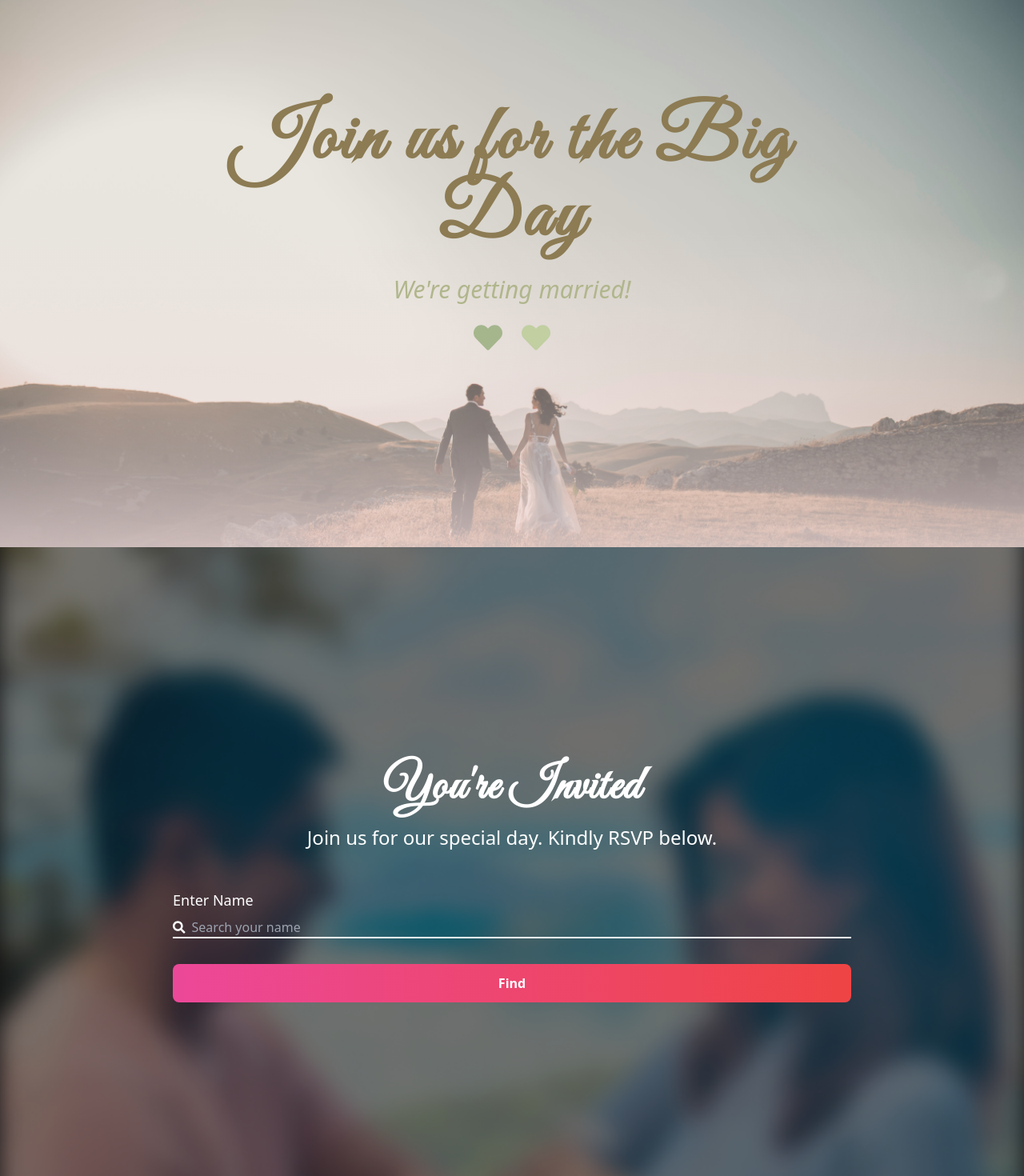
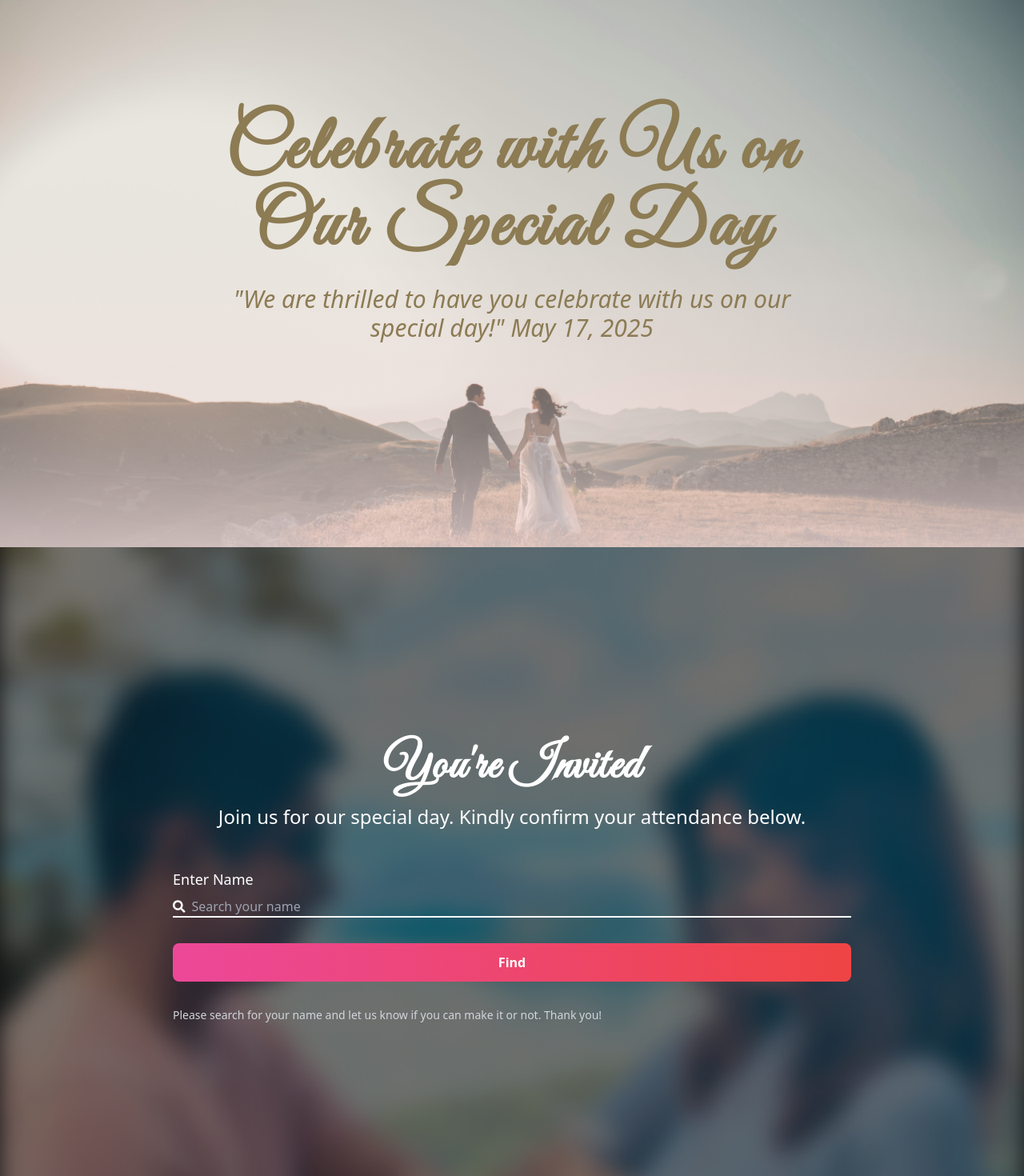
Before and after one commit to Ccode25/Wedding-RSVP, a React (Vite) app in the folder client/: page / in a window 1280 px wide. Shown: the part 200-1670 px from the top of the page at 80% size. Built offline with nearby package versions, Linux system fonts and the light colour scheme.

Commit message:
update client design

```diff
--- a/client/src/components/RsvpHeader.jsx
+++ b/client/src/components/RsvpHeader.jsx
@@ -1,4 +1,4 @@
-import React from 'react'
+import React from "react";
 
 const RsvpHeader = () => {
   return (
@@ -8,10 +8,10 @@ const RsvpHeader = () => {
         You're Invited
       </h1>
       <p className="text-lg md:text-2xl mt-4">
-            Join us for our special day. Kindly RSVP below.
+        Join us for our special day. Kindly confirm your attendance below.
       </p>
     </div>
-  )
-}
+  );
+};
 
-export default RsvpHeader
+export default RsvpHeader;
--- a/client/src/sections/Hero.jsx
+++ b/client/src/sections/Hero.jsx
@@ -18,19 +18,20 @@ const Hero = () => {
         <div className="space-y-6 max-w-3xl">
           {/* Heading with Calligraphy Font */}
           <h1 className="text-6xl sm:text-7xl lg:text-8xl font-extrabold font-greatVibes tracking-wider leading-tight mb-4 text-[#8c7b53]">
-            Join us for the Big Day
+            Celebrate with Us on Our Special Day
           </h1>
 
           {/* Subheading with Elegant Font */}
-          <p className="text-xl sm:text-2xl md:text-3xl italic text-[#b0b68c]">
-            We're getting married!
+          <p className="text-xl sm:text-2xl md:text-3xl italic text-[#8c7b53] font-sans">
+            "We are thrilled to have you celebrate with us on our special day!"
+            May 17, 2025
           </p>
 
           {/* Icons - Adding Romantic Hearts */}
-          <div className="flex justify-center space-x-6 mt-8">
-            <FaHeart className="text-4xl text-[#a5b68d] animate-pulse" />
-            <FaHeart className="text-4xl text-[#c1cfa1] animate-pulse" />
-          </div>
+          {/* <div className="flex justify-center space-x-6 mt-8">
+            <FaHeart className="text-4xl text-[#8c7b53] animate-pulse" />
+            <FaHeart className="text-4xl text-[#8c7b53] animate-pulse" />
+          </div> */}
         </div>
       </div>
     </section>
--- a/client/src/sections/RSVPForm.jsx
+++ b/client/src/sections/RSVPForm.jsx
@@ -139,6 +139,11 @@ const RSVPForm = () => {
             </>
           )}
 
+          <p className="text-xs sm:text-sm text-gray-300 mt-24">
+            Please search for your name and let us know if you can make it or
+            not. Thank you!
+          </p>
+
           {loading && (
             <div className="text-center text-2xl font-bold">Searching...</div>
           )}
```
Lines whose indentation alone changed are shown as unchanged.
